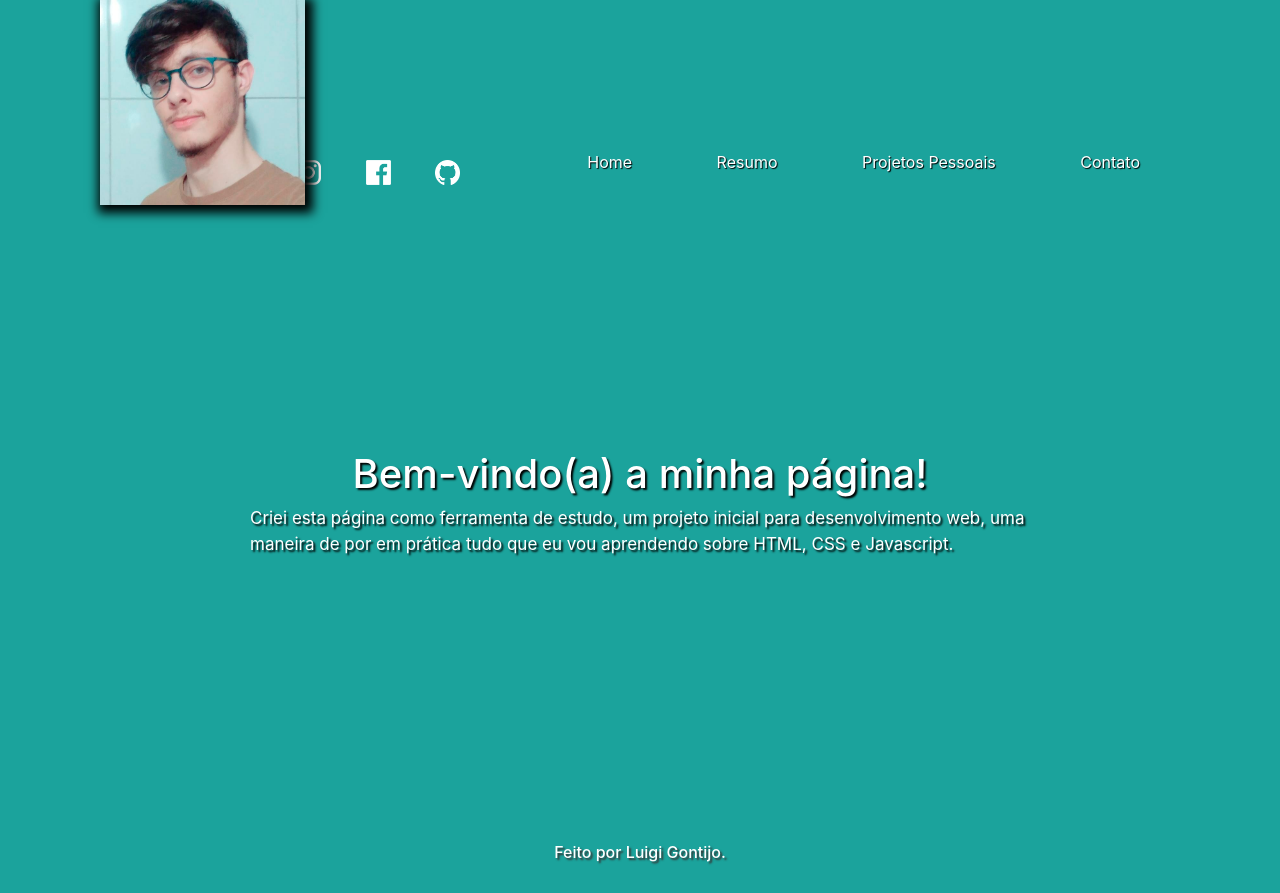
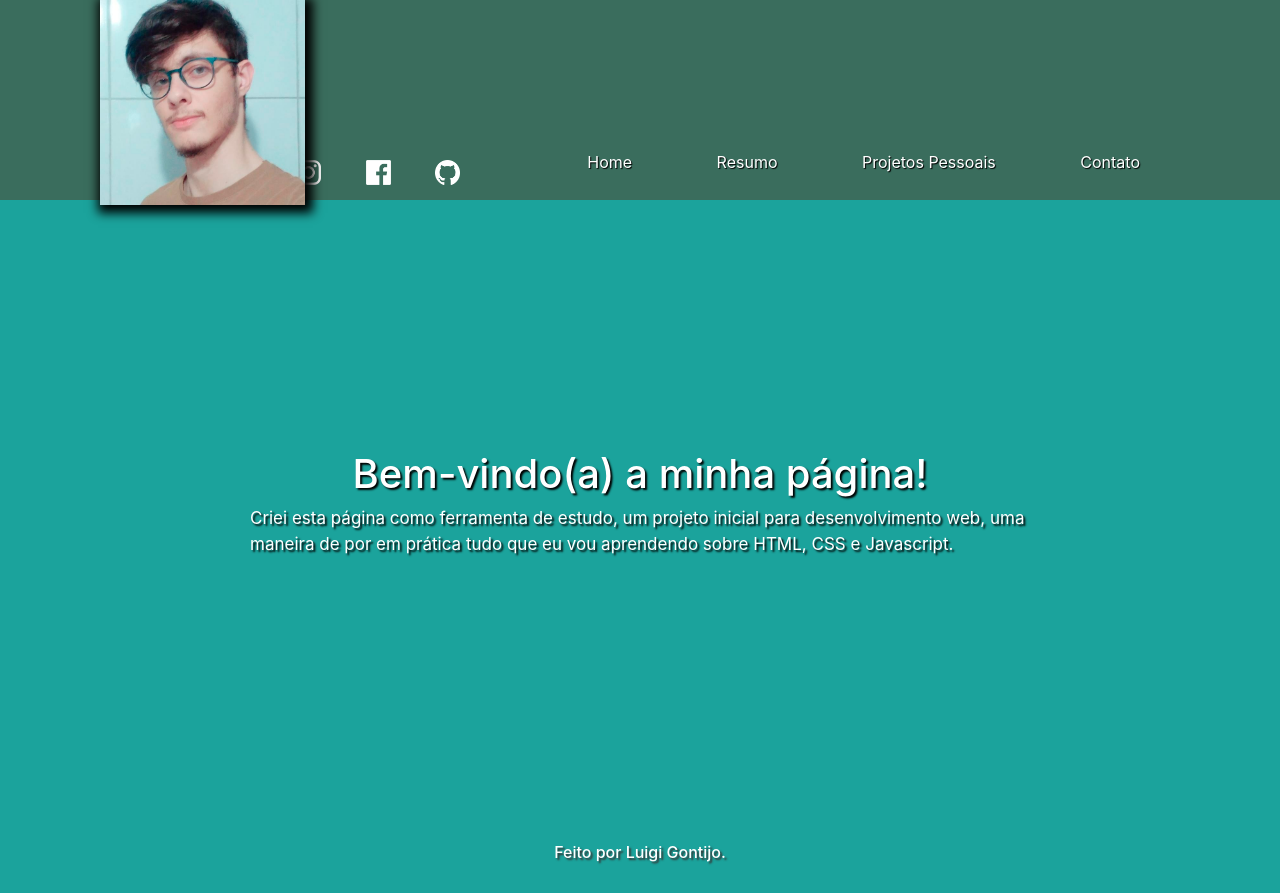
Before and after one commit to gontijol/luigigontijo.github.io, a plain HTML site: page index.html in a window 1280 px wide. Drawn offline with Linux system fonts and the light colour scheme.

Commit message:
Update estilos.css

```diff
--- a/css/estilos.css
+++ b/css/estilos.css
@@ -9,7 +9,7 @@ html,body{
 header{
   width:100%;
   height: 200px;
-  background-color: rgba(27, 163, 156, 1);
+  background-color: #3A6D5D;
   position: relative;
 
 }
```
